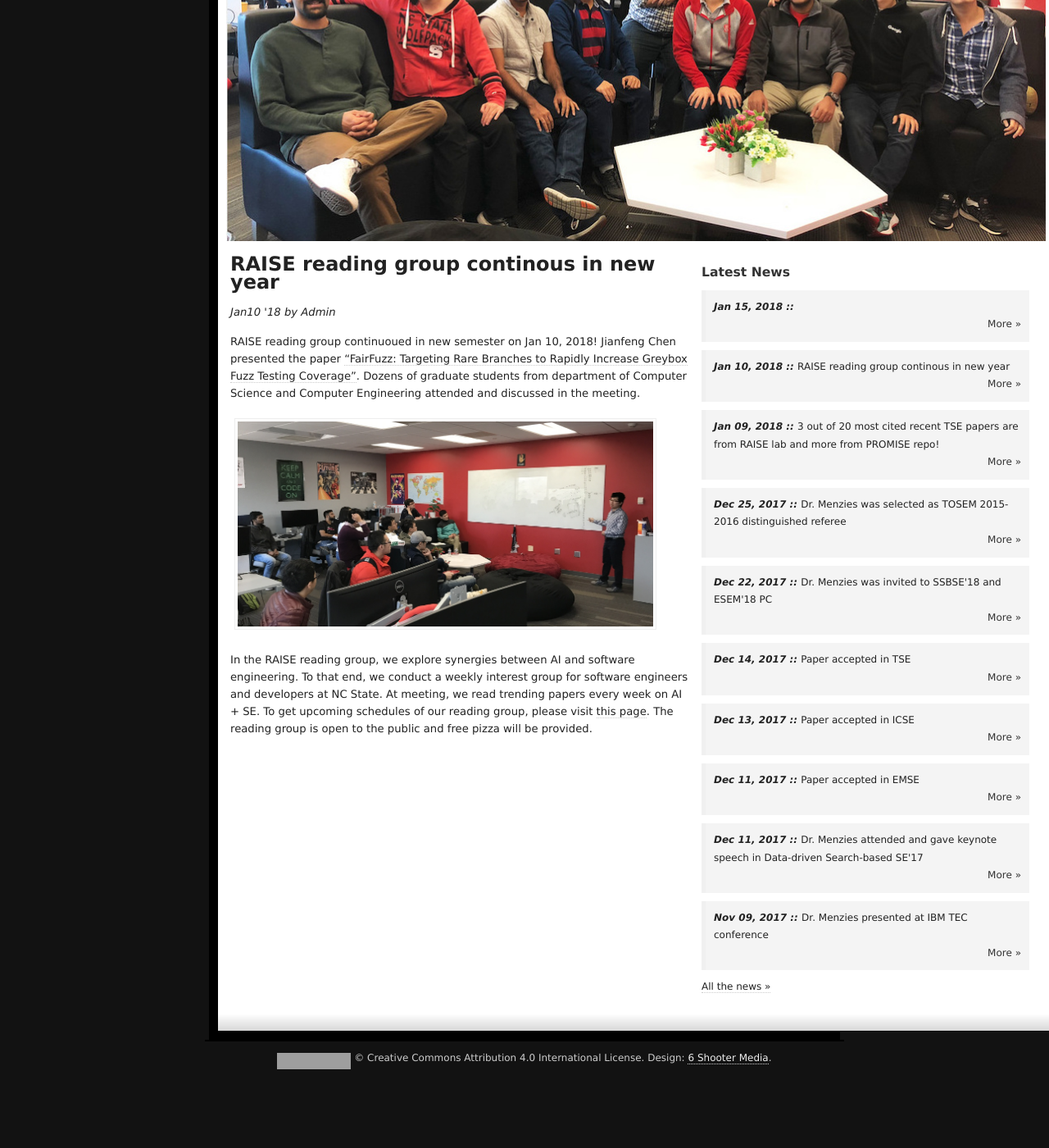
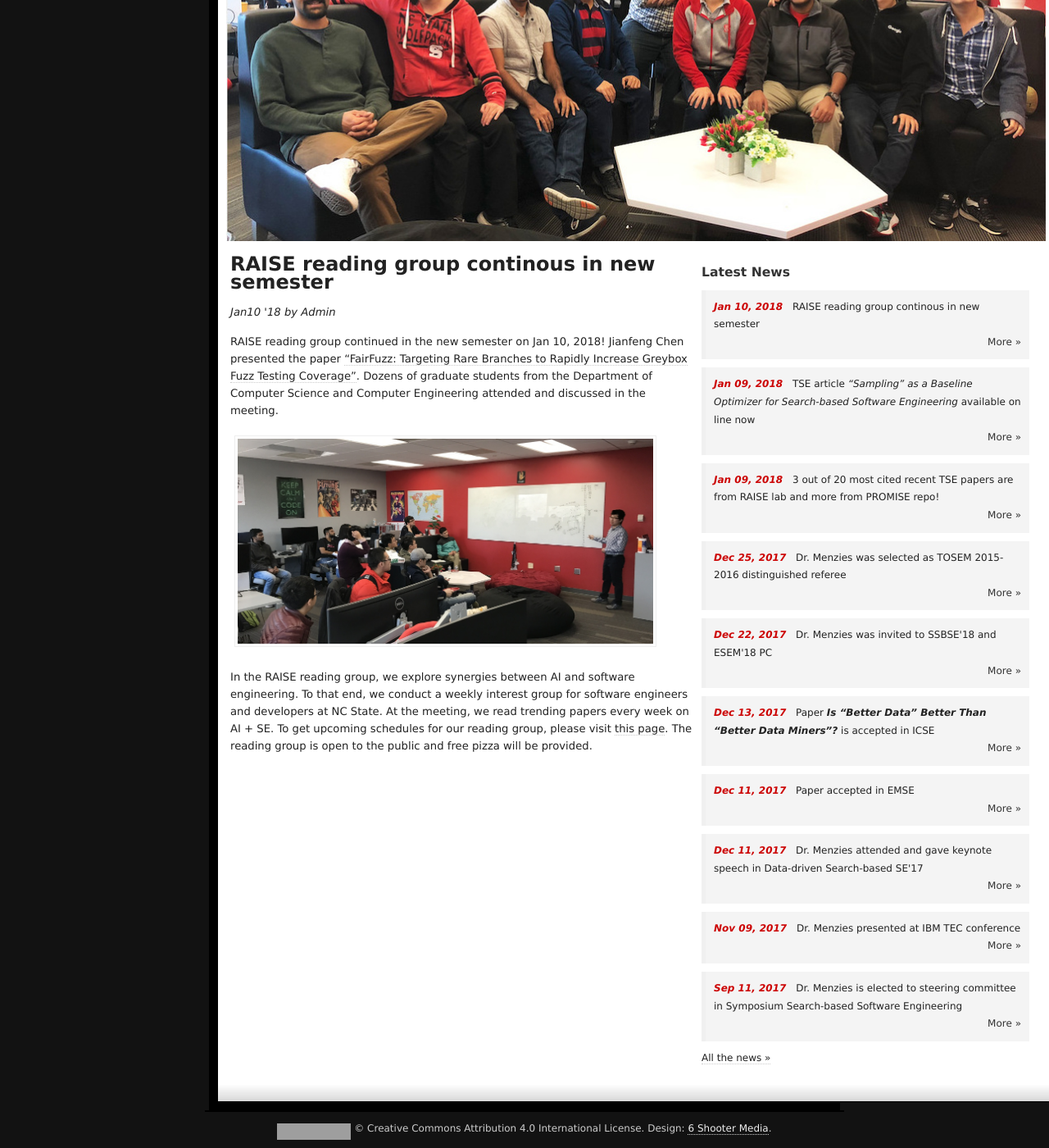
Before and after one commit to ai-se/ai-se.github.io, a Jekyll site: the page built from news/_posts/2018-01-10-readgroup.md, in a window 1280 px wide and 1400 px high, scrolled down 406 px. Shown: the whole window at 82% size. Built offline with Jekyll 4.4.1, drawn with Linux system fonts in a browser that asks for light colours; before the commit the page ends 1720 px from its top, so only the background shows below that; grey boxes are pictures that could not be loaded.

Commit message:
fix bugs

```diff
--- a/_layouts/page.html
+++ b/_layouts/page.html
@@ -57,10 +57,11 @@
           <div class="news-wrapper">
         {% for post in site.categories.news  limit:10 do  %}
             <p class="news">
-               <b><em>
-                 {{ post.date | date: "%b %d, %Y" }} ::
-               </em></b>
-		 {{   post.title}}
+
+		 <font color="#CC0303">
+     <b><em>{{ post.date | date: "%b %d, %Y"}}
+               </em></b></font>&nbsp
+               {{post.title}}
 	          <a href="{{post.url}}" class="more">More »</a>
             </p>
         {% endfor %}
--- a/news/_posts/2017-12-13-icse.md
+++ b/news/_posts/2017-12-13-icse.md
@@ -1,6 +1,6 @@
 ---
 layout: page
-title: Paper accepted in ICSE
+title: Paper <b><em>Is “Better Data” Better Than “Better Data Miners”?</em></b> is accepted in ICSE
 author: Admin
 excerpt: Accepted paper
 ---
--- a/news/_posts/2017-12-14-tse.md
+++ /dev/null
@@ -1,8 +0,0 @@
----
-layout: page
-title: Paper accepted in TSE
-author: Admin
-excerpt: Accepted paper
----
-Jianfeng's [paper](https://arxiv.org/pdf/1608.07617.pdf) _“Sampling” as a Baseline Optimizer for
-Search-based Software Engineering_ is accetped by TSE.
--- a/news/_posts/2018-01-10-readgroup.md
+++ b/news/_posts/2018-01-10-readgroup.md
@@ -1,11 +1,11 @@
 ---
 layout: page
-title: RAISE reading group continous in new year
+title: RAISE reading group continous in new semester
 author: Admin
 excerpt: Reading Group
 ---
-RAISE reading group continuoued in new semester on Jan 10, 2018! Jianfeng Chen presented the paper ["FairFuzz: Targeting Rare Branches to Rapidly Increase Greybox Fuzz Testing Coverage"](https://arxiv.org/abs/1709.07101). Dozens of graduate students from department of Computer Science and Computer Engineering attended and discussed in the meeting.
+RAISE reading group continued in the new semester on Jan 10, 2018! Jianfeng Chen presented the paper ["FairFuzz: Targeting Rare Branches to Rapidly Increase Greybox Fuzz Testing Coverage"](https://arxiv.org/abs/1709.07101). Dozens of graduate students from the Department of Computer Science and Computer Engineering attended and discussed in the meeting.
 
 <img src="{{site.url}}/img/reading.jpg" alt="reading group" height="250">
 
-In the RAISE reading group, we explore synergies between AI and software engineering. To that end, we conduct a weekly interest group for software engineers and developers at NC State. At meeting, we read trending papers every week on AI + SE. To get upcoming schedules of our reading group, please visit [this page](http://ai4se.net/events/). The reading group is open to the public and free pizza will be provided.
+In the RAISE reading group, we explore synergies between AI and software engineering. To that end, we conduct a weekly interest group for software engineers and developers at NC State. At the meeting, we read trending papers every week on AI + SE. To get upcoming schedules for our reading group, please visit [this page](http://ai4se.net/events/). The reading group is open to the public and free pizza will be provided.
```
Also changed, not shown: news/_posts/2018-01-09-tse-pre.md (+2 -3 lines).
